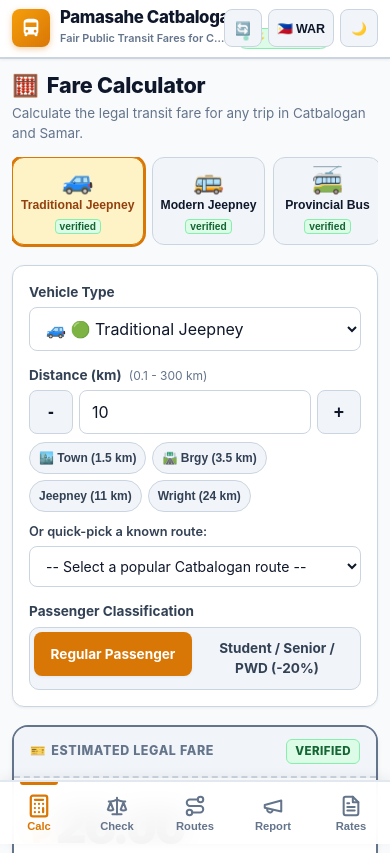
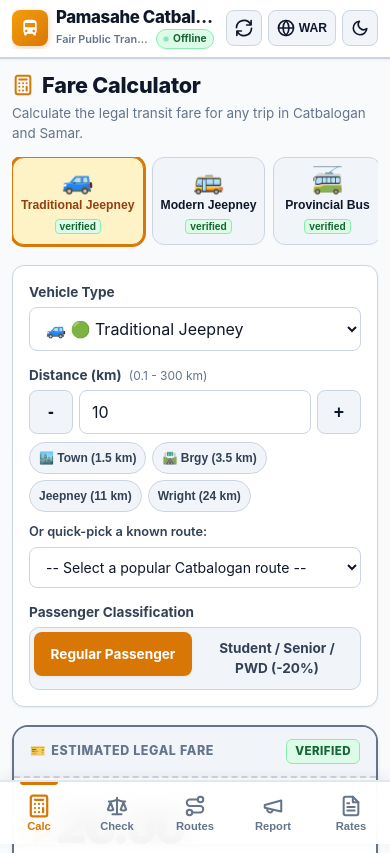
Before and after one commit to johnmichaelangeloalisna4-hub/pamasahe-catbalogan, a plain HTML site: page index.html in a window 390 px wide. Shown: the top 853 px of the page. Drawn offline with Linux system fonts and the light colour scheme.

Commit message:
Fix header button overlap, replace emoji buttons with crisp vector SVGs, and improve icon badges

```diff
--- a/index.html
+++ b/index.html
@@ -228,58 +228,32 @@
       position: sticky;
       top: 0;
       z-index: 50;
-      padding: 8px 16px;
+      padding: 8px 12px;
       display: flex;
       align-items: center;
       justify-content: space-between;
-      gap: 12px;
+      gap: 8px;
       backdrop-filter: blur(12px);
       box-shadow: var(--shadow-sm);
       width: 100%;
       max-width: 600px;
       margin: 0 auto;
-    }
-
-    @media (max-width: 640px) {
-      .app-header {
-        max-width: 100%;
-        padding: 8px 12px;
-        gap: 8px;
-      }
-
-      .brand-title {
-        font-size: 1.05rem !important;
-      }
-
-      .brand-sub {
-        font-size: 0.68rem !important;
-        max-width: 170px;
-        overflow: hidden;
-        text-overflow: ellipsis;
-      }
-
-      .header-actions {
-        gap: 6px !important;
-      }
-
-      .icon-btn {
-        min-height: 38px !important;
-        min-width: 38px !important;
-        padding: 5px 8px !important;
-        font-size: 0.78rem !important;
-      }
+      box-sizing: border-box;
     }
 
     .brand-group {
       display: flex;
       align-items: center;
-      gap: 10px;
+      gap: 8px;
       min-width: 0;
+      flex: 1 1 auto;
+      overflow: hidden;
     }
 
     .brand-icon {
-      width: 38px;
-      height: 38px;
+      width: 36px;
+      height: 36px;
+      min-width: 36px;
       background: linear-gradient(135deg, #F59E0B, #D97706);
       color: #FFFFFF;
       border-radius: var(--radius-sm);
@@ -290,34 +264,47 @@
       box-shadow: 0 2px 6px rgba(217, 119, 6, 0.35);
     }
 
+    .brand-text-wrap {
+      display: flex;
+      flex-direction: column;
+      min-width: 0;
+      overflow: hidden;
+    }
+
     .brand-title {
-      font-size: 1.15rem;
+      font-size: 1.05rem;
       font-weight: 800;
       color: var(--text-main);
       letter-spacing: -0.02em;
       line-height: 1.15;
       white-space: nowrap;
+      overflow: hidden;
+      text-overflow: ellipsis;
     }
 
     .brand-sub-row {
       display: flex;
       align-items: center;
-      gap: 6px;
-      margin-top: 1px;
+      gap: 5px;
+      margin-top: 2px;
+      min-width: 0;
     }
 
     .brand-sub {
-      font-size: 0.72rem;
+      font-size: 0.68rem;
       color: var(--text-muted);
       font-weight: 600;
       white-space: nowrap;
+      overflow: hidden;
+      text-overflow: ellipsis;
+      max-width: 95px;
     }
 
     .offline-status-pill {
       display: inline-flex;
       align-items: center;
       gap: 4px;
-      font-size: 0.68rem;
+      font-size: 0.64rem;
       font-weight: 700;
       color: var(--status-fair-text);
       background: var(--status-fair-bg);
@@ -325,6 +312,7 @@
       padding: 1px 6px;
       border-radius: var(--radius-full);
       white-space: nowrap;
+      flex-shrink: 0;
     }
 
     .offline-dot {
@@ -343,27 +331,34 @@
     .header-actions {
       display: flex;
       align-items: center;
-      gap: 8px;
+      gap: 6px;
       flex-shrink: 0;
     }
 
     .icon-btn {
-      min-height: 44px;
-      min-width: 44px;
-      padding: 6px 12px;
+      width: 36px;
+      height: 36px;
+      min-width: 36px;
+      min-height: 36px;
+      padding: 0;
       background: var(--bg-card-subtle);
       border: 1.5px solid var(--border-color);
       color: var(--text-main);
-      border-radius: var(--radius-sm);
+      border-radius: 8px;
       cursor: pointer;
-      font-weight: 700;
-      font-size: 0.85rem;
       display: inline-flex;
       align-items: center;
       justify-content: center;
-      gap: 4px;
       transition: all 0.15s ease;
       touch-action: manipulation;
+    }
+
+    .icon-btn.lang-toggle-btn {
+      width: auto;
+      padding: 0 8px;
+      gap: 4px;
+      font-size: 0.76rem;
+      font-weight: 800;
     }
 
     .icon-btn:hover {
@@ -373,7 +368,28 @@
     }
 
     .icon-btn:active {
-      transform: scale(0.96);
+      transform: scale(0.94);
+    }
+
+    .header-icon-svg {
+      width: 18px;
+      height: 18px;
+      stroke-width: 2.2;
+      display: block;
+    }
+
+    .vehicle-icon-badge {
+      display: inline-flex;
+      align-items: center;
+      justify-content: center;
+      width: 26px;
+      height: 26px;
+      background: var(--bg-card-subtle);
+      border: 1px solid var(--border-color);
+      border-radius: 6px;
+      font-size: 0.95rem;
+      margin-right: 6px;
+      vertical-align: middle;
     }
 
     /* Main Content Area */
@@ -1643,29 +1659,38 @@
   <header class="app-header">
     <div class="brand-group">
       <div class="brand-icon" aria-hidden="true">
-        <svg width="22" height="22" viewBox="0 0 24 24" fill="currentColor">
+        <svg width="20" height="20" viewBox="0 0 24 24" fill="currentColor">
           <path d="M4 16c0 .88.39 1.67 1 2.22V20c0 .55.45 1 1 1h1c.55 0 1-.45 1-1v-1h8v1c0 .55.45 1 1 1h1c.55 0 1-.45 1-1v-1.78c.61-.55 1-1.34 1-2.22V6c0-3.5-3.58-4-8-4s-8 .5-8 4v10zm3.5 1c-.83 0-1.5-.67-1.5-1.5S6.67 14 7.5 14s1.5.67 1.5 1.5S8.33 17 7.5 17zm9 0c-.83 0-1.5-.67-1.5-1.5s.67-1.5 1.5-1.5 1.5.67 1.5 1.5-.67 1.5-1.5 1.5zm1.5-6H6V6h12v5z"/>
         </svg>
       </div>
-      <div>
+      <div class="brand-text-wrap">
         <h1 class="brand-title" id="header-title">Pamasahe Catbalogan</h1>
         <div class="brand-sub-row">
-          <span class="brand-sub" id="header-sub">Dire magpalabi hit pletehan!</span>
+          <span class="brand-sub" id="header-sub">Catbalogan City</span>
           <span class="offline-status-pill" title="Fully cached and offline ready">
-            <span class="offline-dot"></span> ⚡ Offline OK
+            <span class="offline-dot"></span> Offline
           </span>
         </div>
       </div>
     </div>
     <div class="header-actions">
       <button id="app-refresh-btn" class="icon-btn" aria-label="Refresh Entire Web App" title="Refresh Web App">
-        <span id="refresh-btn-icon">🔄</span>
+        <svg class="header-icon-svg" viewBox="0 0 24 24" fill="none" stroke="currentColor" stroke-width="2.3" stroke-linecap="round" stroke-linejoin="round">
+          <path d="M21.5 2v6h-6M2.5 22v-6h6M2 11.5a10 10 0 0 1 18.8-4.3M22 12.5a10 10 0 0 1-18.8 4.3"/>
+        </svg>
       </button>
-      <button id="lang-toggle-btn" class="icon-btn" aria-label="Switch language">
-        <span id="lang-btn-text">🇵🇭 WAR</span>
+      <button id="lang-toggle-btn" class="icon-btn lang-toggle-btn" aria-label="Switch language" title="Switch language">
+        <svg class="header-icon-svg" viewBox="0 0 24 24" fill="none" stroke="currentColor" stroke-width="2" stroke-linecap="round" stroke-linejoin="round">
+          <circle cx="12" cy="12" r="10"/>
+          <line x1="2" y1="12" x2="22" y2="12"/>
+          <path d="M12 2a15.3 15.3 0 0 1 4 10 15.3 15.3 0 0 1-4 10 15.3 15.3 0 0 1-4-10 15.3 15.3 0 0 1 4-10z"/>
+        </svg>
+        <span id="lang-btn-text">WAR</span>
       </button>
-      <button id="theme-toggle-btn" class="icon-btn" aria-label="Toggle color theme">
-        <span id="theme-btn-icon">🌙</span>
+      <button id="theme-toggle-btn" class="icon-btn" aria-label="Toggle color theme" title="Toggle color theme">
+        <span id="theme-btn-icon" style="display:flex;align-items:center;justify-content:center;">
+          <!-- SVG populated by setTheme() -->
+        </span>
       </button>
     </div>
   </header>
@@ -1679,7 +1704,8 @@
     <section id="screen-calc" class="screen active" aria-labelledby="calc-title">
       <div class="screen-header">
         <h2 id="calc-title" class="screen-title">
-          <span>🧮</span> <span data-i18n="calcHeading">Fare Calculator</span>
+          <svg width="22" height="22" viewBox="0 0 24 24" fill="none" stroke="var(--brand-amber)" stroke-width="2.2" stroke-linecap="round" stroke-linejoin="round" style="flex-shrink:0;"><rect x="4" y="2" width="16" height="20" rx="2"/><line x1="8" y1="6" x2="16" y2="6"/><line x1="16" y1="14" x2="16" y2="18"/><path d="M8 10h.01M12 10h.01M16 10h.01M8 14h.01M12 14h.01M8 18h.01M12 18h.01"/></svg>
+          <span data-i18n="calcHeading">Fare Calculator</span>
         </h2>
         <p class="screen-subtitle" data-i18n="calcSub">Calculate the legal transit fare for any trip in Catbalogan and Samar.</p>
       </div>
@@ -1852,7 +1878,8 @@
     <section id="screen-check" class="screen" aria-labelledby="check-title">
       <div class="screen-header">
         <h2 id="check-title" class="screen-title">
-          <span>⚖️</span> <span data-i18n="checkHeading">Am I Being Overcharged?</span>
+          <svg width="22" height="22" viewBox="0 0 24 24" fill="none" stroke="var(--brand-amber)" stroke-width="2.2" stroke-linecap="round" stroke-linejoin="round" style="flex-shrink:0;"><path d="m16 16 3-8 3 8c-.87.65-1.92 1-3 1s-2.13-.35-3-1Z"/><path d="m2 16 3-8 3 8c-.87.65-1.92 1-3 1s-2.13-.35-3-1Z"/><path d="M7 21h10"/><path d="M12 3v18"/><path d="M3 7h2c2 0 5-1 7-2 2 1 5 2 7 2h2"/></svg>
+          <span data-i18n="checkHeading">Am I Being Overcharged?</span>
         </h2>
         <p class="screen-subtitle" data-i18n="checkSub">Compare the amount asked by the driver against the official legal tariff.</p>
       </div>
@@ -1947,7 +1974,8 @@
     <section id="screen-routes" class="screen" aria-labelledby="routes-title">
       <div class="screen-header">
         <h2 id="routes-title" class="screen-title">
-          <span>🗺️</span> <span data-i18n="routesHeading">Popular Catbalogan Routes</span>
+          <svg width="22" height="22" viewBox="0 0 24 24" fill="none" stroke="var(--brand-amber)" stroke-width="2.2" stroke-linecap="round" stroke-linejoin="round" style="flex-shrink:0;"><circle cx="6" cy="19" r="3"/><path d="M9 19h8.5a3.5 3.5 0 0 0 0-7h-11a3.5 3.5 0 0 1 0-7H15"/><circle cx="18" cy="5" r="3"/></svg>
+          <span data-i18n="routesHeading">Popular Catbalogan Routes</span>
         </h2>
         <p class="screen-subtitle" data-i18n="routesSub">Tap any route to automatically load its distance into the Calculator.</p>
       </div>
@@ -2002,7 +2030,8 @@
     <section id="screen-report" class="screen" aria-labelledby="report-title">
       <div class="screen-header">
         <h2 id="report-title" class="screen-title">
-          <span>📢</span> <span data-i18n="tipsHeading">Passenger Rights & Scam Avoidance</span>
+          <svg width="22" height="22" viewBox="0 0 24 24" fill="none" stroke="var(--brand-amber)" stroke-width="2.2" stroke-linecap="round" stroke-linejoin="round" style="flex-shrink:0;"><path d="m3 11 18-5v12L3 14v-3z"/><path d="M11.6 16.8a3 3 0 1 1-5.8-1.6"/></svg>
+          <span data-i18n="tipsHeading">Passenger Rights & Scam Avoidance</span>
         </h2>
         <p class="screen-subtitle">Proteksyon hit pasahero kontra ha panloloko ha pletehan.</p>
       </div>
@@ -2140,7 +2169,8 @@
     <section id="screen-rates" class="screen" aria-labelledby="rates-title">
       <div class="screen-header">
         <h2 id="rates-title" class="screen-title">
-          <span>📋</span> <span data-i18n="ratesHeading">Official Fare Tariffs & Settings</span>
+          <svg width="22" height="22" viewBox="0 0 24 24" fill="none" stroke="var(--brand-amber)" stroke-width="2.2" stroke-linecap="round" stroke-linejoin="round" style="flex-shrink:0;"><path d="M14 2H6a2 2 0 0 0-2 2v16a2 2 0 0 0 2 2h12a2 2 0 0 0 2-2V8z"/><polyline points="14 2 14 8 20 8"/><line x1="16" y1="13" x2="8" y2="13"/><line x1="16" y1="17" x2="8" y2="17"/></svg>
+          <span data-i18n="ratesHeading">Official Fare Tariffs & Settings</span>
         </h2>
         <p class="screen-subtitle" data-i18n="ratesSub">Review current fare schedules or customize rates for Catbalogan City.</p>
       </div>
@@ -2160,7 +2190,7 @@
           <div style="font-size: 0.8rem; color: var(--text-muted);">Edit vehicle rates, base fares, and per-km pricing.</div>
         </div>
         <button type="button" id="btn-toggle-admin" class="pill-btn">
-          <span id="admin-mode-status">🔒 Locked</span>
+          <span id="admin-mode-status"><svg width="13" height="13" viewBox="0 0 24 24" fill="none" stroke="currentColor" stroke-width="2.5" style="vertical-align:middle;margin-right:4px;"><rect x="3" y="11" width="18" height="11" rx="2" ry="2"/><path d="M7 11V7a5 5 0 0 1 10 0v4"/></svg> Locked</span>
         </button>
       </div>
 
@@ -3489,7 +3519,7 @@ Ginhimo pinaagi han Pamasahe Catbalogan App`;
         html += `
           <tr>
             <td>
-              <strong>${v.icon || ''} ${name}</strong><br>
+              <strong><span class="vehicle-icon-badge">${v.icon || '🚗'}</span>${name}</strong><br>
               <small style="color: var(--text-muted);">${v.authority || 'LTFRB'}</small>
             </td>
             <td>${baseFareText}</td>
@@ -3635,7 +3665,9 @@ Ginhimo pinaagi han Pamasahe Catbalogan App`;
       document.documentElement.lang = lang;
 
       const langBtn = document.getElementById('lang-btn-text');
-      langBtn.textContent = lang === 'war' ? '🇬🇧 EN' : '🇵🇭 WAR';
+      if (langBtn) {
+        langBtn.textContent = lang === 'war' ? 'EN' : 'WAR';
+      }
 
       document.getElementById('header-title').textContent = STRINGS[lang].appTitle;
       document.getElementById('header-sub').textContent = STRINGS[lang].appSubtitle;
@@ -3664,10 +3696,14 @@ Ginhimo pinaagi han Pamasahe Catbalogan App`;
       const icon = document.getElementById('theme-btn-icon');
       if (theme === 'dark') {
         document.documentElement.setAttribute('data-theme', 'dark');
-        icon.textContent = '☀️';
+        if (icon) {
+          icon.innerHTML = '<svg class="header-icon-svg" viewBox="0 0 24 24" fill="none" stroke="currentColor" stroke-width="2.2" stroke-linecap="round" stroke-linejoin="round"><circle cx="12" cy="12" r="5"/><line x1="12" y1="1" x2="12" y2="3"/><line x1="12" y1="21" x2="12" y2="23"/><line x1="4.22" y1="4.22" x2="5.64" y2="5.64"/><line x1="18.36" y1="18.36" x2="19.78" y2="19.78"/><line x1="1" y1="12" x2="3" y2="12"/><line x1="21" y1="12" x2="23" y2="12"/><line x1="4.22" y1="19.78" x2="5.64" y2="18.36"/><line x1="18.36" y1="5.64" x2="19.78" y2="4.22"/></svg>';
+        }
       } else {
         document.documentElement.setAttribute('data-theme', 'light');
-        icon.textContent = '🌙';
+        if (icon) {
+          icon.innerHTML = '<svg class="header-icon-svg" viewBox="0 0 24 24" fill="none" stroke="currentColor" stroke-width="2.2" stroke-linecap="round" stroke-linejoin="round"><path d="M21 12.79A9 9 0 1 1 11.21 3 7 7 0 0 0 21 12.79z"/></svg>';
+        }
       }
     }
 
@@ -4230,13 +4266,13 @@ Ginhimo pinaagi han Pamasahe Catbalogan App`;
         triggerHaptic();
         isAdminUnlocked = !isAdminUnlocked;
         if (isAdminUnlocked) {
-          adminStatus.textContent = '🔓 Unlocked';
+          adminStatus.innerHTML = '<svg width="13" height="13" viewBox="0 0 24 24" fill="none" stroke="currentColor" stroke-width="2.5" style="vertical-align:middle;margin-right:4px;"><rect x="3" y="11" width="18" height="11" rx="2" ry="2"/><path d="M7 11V7a5 5 0 0 1 9.9-1"/></svg> Unlocked';
           adminToggleBtn.classList.add('active');
           readonlyView.style.display = 'none';
           adminView.style.display = 'block';
           renderAdminEditor();
         } else {
-          adminStatus.textContent = '🔒 Locked';
+          adminStatus.innerHTML = '<svg width="13" height="13" viewBox="0 0 24 24" fill="none" stroke="currentColor" stroke-width="2.5" style="vertical-align:middle;margin-right:4px;"><rect x="3" y="11" width="18" height="11" rx="2" ry="2"/><path d="M7 11V7a5 5 0 0 1 10 0v4"/></svg> Locked';
           adminToggleBtn.classList.remove('active');
           readonlyView.style.display = 'block';
           adminView.style.display = 'none';
```
